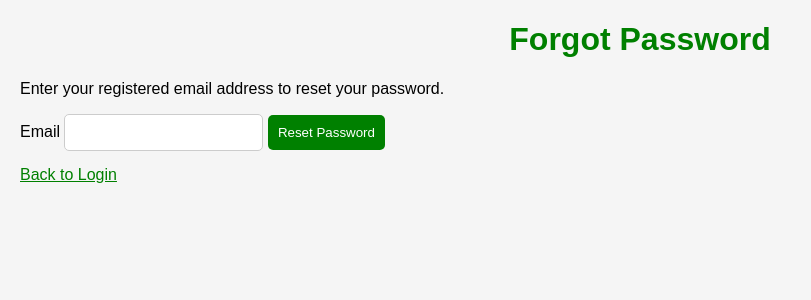
After one commit to sristiacharya13/BarberLink, a Django app: page /forgot_password/ in a window 1280 px wide. The commit adds this page. Shown: the top 300 px of the page, without its empty margins (0-811 px from the left). Run offline with Django 5.2, Linux system fonts and the light colour scheme.

Commit message:
Added forgot password to login and updated styling for register

```diff
--- /dev/null
+++ b/templates/barberlink/forgot_password.html
@@ -0,0 +1,62 @@
+
+{% load i18n %}
+<!DOCTYPE html>
+<html lang="en">
+<head>
+  <meta charset="utf-8">
+  <title>{% translate "Forgot Password" %}</title>
+  <style>
+    body {
+      font-family: Arial, sans-serif;
+      background-color: #f5f5f5;
+      margin: 20px;
+    }
+
+    h1 {
+      text-align: center;
+      color: green;
+    }
+
+    form {
+      margin: 15px auto;
+    }
+
+    input, select {
+      padding: 10px;
+      border: 1px solid #ccc;
+      border-radius: 5px;
+    }
+
+    button {
+      padding: 10px;
+      cursor: pointer;
+    }
+
+    button[type="submit"] {
+      background-color: green;
+      color: white;
+      border: none;
+      border-radius: 5px;
+    }
+    a {
+      color: green;
+    }
+  </style>
+</head>
+<body>
+  <h1>{% translate "Forgot Password" %}</h1>
+
+  <p>{% translate "Enter your registered email address to reset your password." %}</p>
+
+  <form method="post">
+    {% csrf_token %}
+
+    <label for="email">{% translate "Email" %}</label>
+    <input type="email" id="email" name="email" required>
+
+    <button type="submit">{% translate "Reset Password" %}</button>
+  </form>
+
+  <a href="/login/">{% translate "Back to Login" %}</a>
+</body>
+</html>
```
Also changed, not shown: templates/barberlink/login.html (+4 -15 lines), templates/barberlink/register.html (+120 -8 lines).
